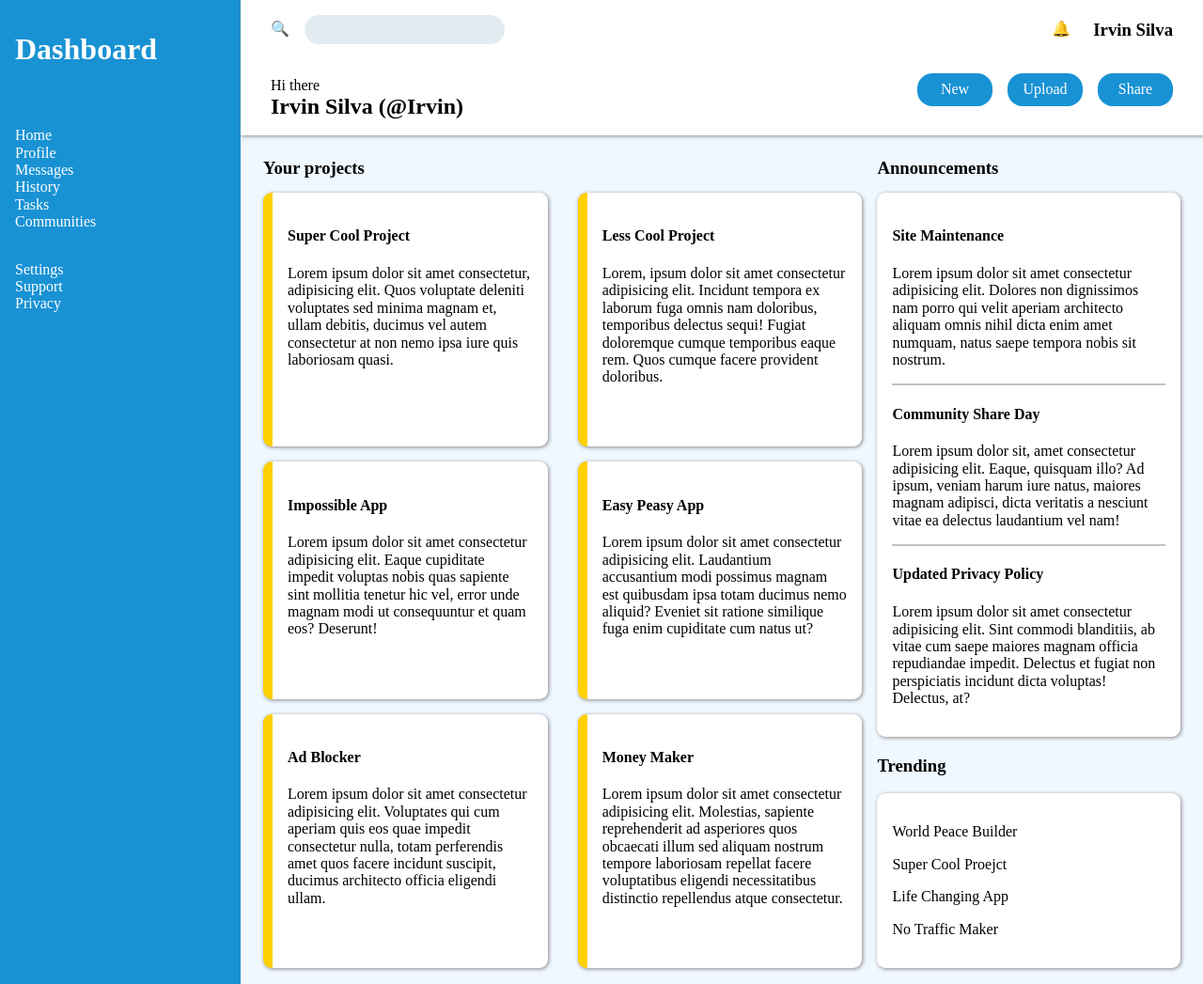
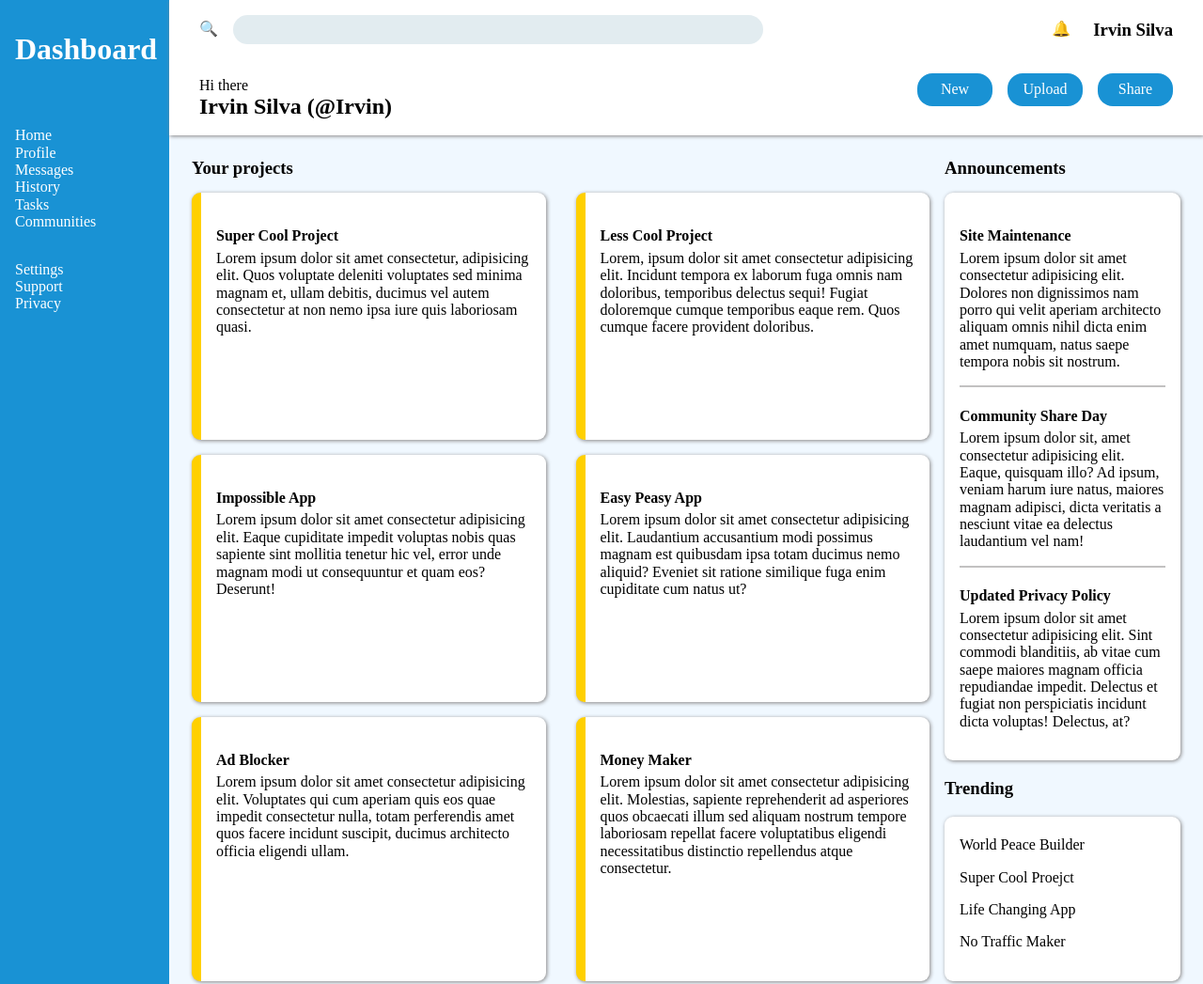
Before and after one commit to isi-code/odin-admin-dashboard, a plain HTML site: page index.html in a window 1280 px wide. Shown: the top 1047 px of the page at 94% size. Drawn offline with Linux system fonts and the light colour scheme.

Commit message:
Adjust grid container and simplify grid positioning

```diff
--- a/css/style.css
+++ b/css/style.css
@@ -7,13 +7,11 @@ body {
     display: grid;
     width: 100%;
     height: 100vh;
-    grid-template-columns: repeat(5,1fr);
-    grid-template-rows: repeat(auto-fit,1fr);
+    grid-template-columns:max(180px,13vw) repeat(4,1fr);
 }
 
 aside {
-    grid-row: 1/7;
-    grid-column: 1/2;
+    grid-area: 1 / 1 / span 5 / span 1;
     padding:var(--regular-padding);
     background-color: #1992D4;
     color: white;
@@ -28,7 +26,7 @@ aside nav {
     margin-top: 4rem;
 }
 
-nav ul {
+aside nav ul {
     padding: 0;
     margin: 0;
     list-style:none;
@@ -53,8 +51,7 @@ button {
 header {
     gap: var(--regular-padding);
     padding: var(--regular-padding) 2rem;
-    grid-row: 1/3;
-    grid-column: 2/7;
+    grid-column: 2 / span 4;
     display: grid;
     align-content: center;
     z-index: 1;
@@ -64,18 +61,22 @@ header {
 header > div:first-of-type {
     display: flex;
     justify-content: space-between;
-    grid-row: 1/2;
+    gap: var(--regular-padding);
 }
 
 header p, header h3, header h2 {
     margin:0 auto;
 }
 
-header > div:first-of-type form div {
+header > div:first-of-type form {
+    flex: 1;
+    max-width: 600px;
+}
+
+header > div:first-of-type form > div{
     display: flex;
     gap: var(--regular-padding);
     align-items: center;
-    width: 100%;
 }
 
 header > div:first-of-type > form > div input {
@@ -93,7 +94,6 @@ header > div:first-of-type > form + div {
 }
 
 header > div + div {
-    grid-row: 2/3;
     display: flex;
     align-items: center;
     justify-content: space-between;
@@ -101,30 +101,33 @@ header > div + div {
 }
 
 main {
-    grid-row: 3/7;
-    grid-column: 2/6;
+    grid-column: 2/ span 4;
     padding:calc( var(--regular-padding) + 0.5rem);
     background-color: aliceblue;
 }
 
-main h2, main h3 {
+main h2,
+main h3 {
     margin-top: 0;
     margin-bottom: 0;
 }
 
+main h4{ margin-bottom: 0; }
+
+main p{ margin-top: 5px; }
+
 .main-container {
     width: 100%;
     display: grid;
-    grid-template-columns: repeat(auto-fit,1fr);
+    grid-template-columns: repeat(4,1fr);
     gap:var(--regular-padding);
 }
 
 .main-container section:first-of-type {
     display: grid;
-    grid-template-columns: repeat(auto-fit,minmax(250px,1fr));
+    grid-template-columns: repeat(auto-fit, minmax( max( 135px, calc(100% / 3) ), 1fr) );
     gap:var(--regular-padding) 2rem;
-    grid-column: 1/4;
-
+    grid-column: 1 / span 3;
 }
 
 .main-container section > div {
@@ -138,10 +141,7 @@ main h2, main h3 {
     border-left: 10px solid rgb(255, 208, 0);
 }
 
-.main-container h3:nth-last-of-type(1) {
-    grid-row: 1/2;
-    grid-column: 4/5;
-}
+.main-container h3:nth-last-of-type(1) { grid-area: 1 / 4 / 2 / 5; }
 
 hr { border:0.5px solid rgb(134, 132, 132,0.5); }
 
```
